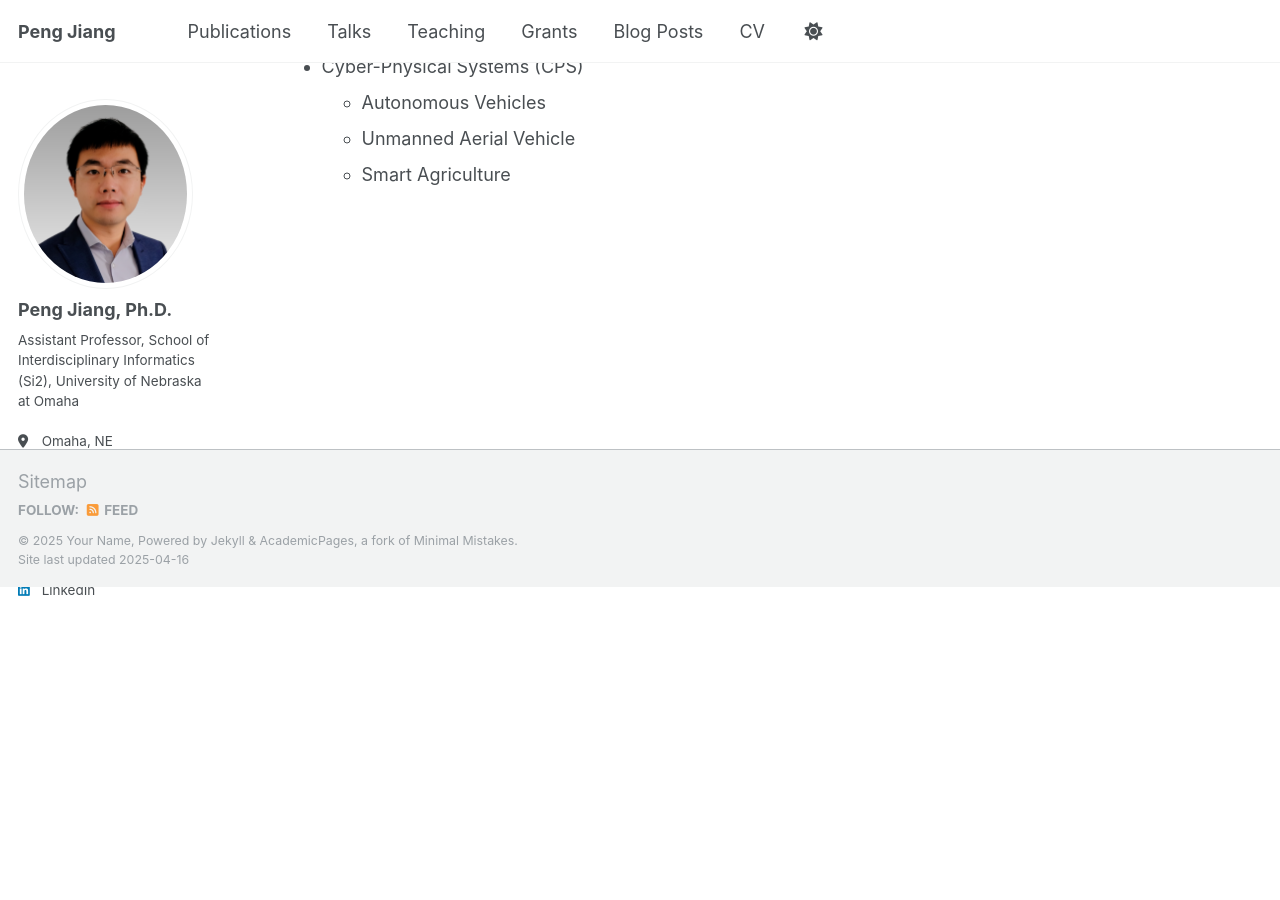
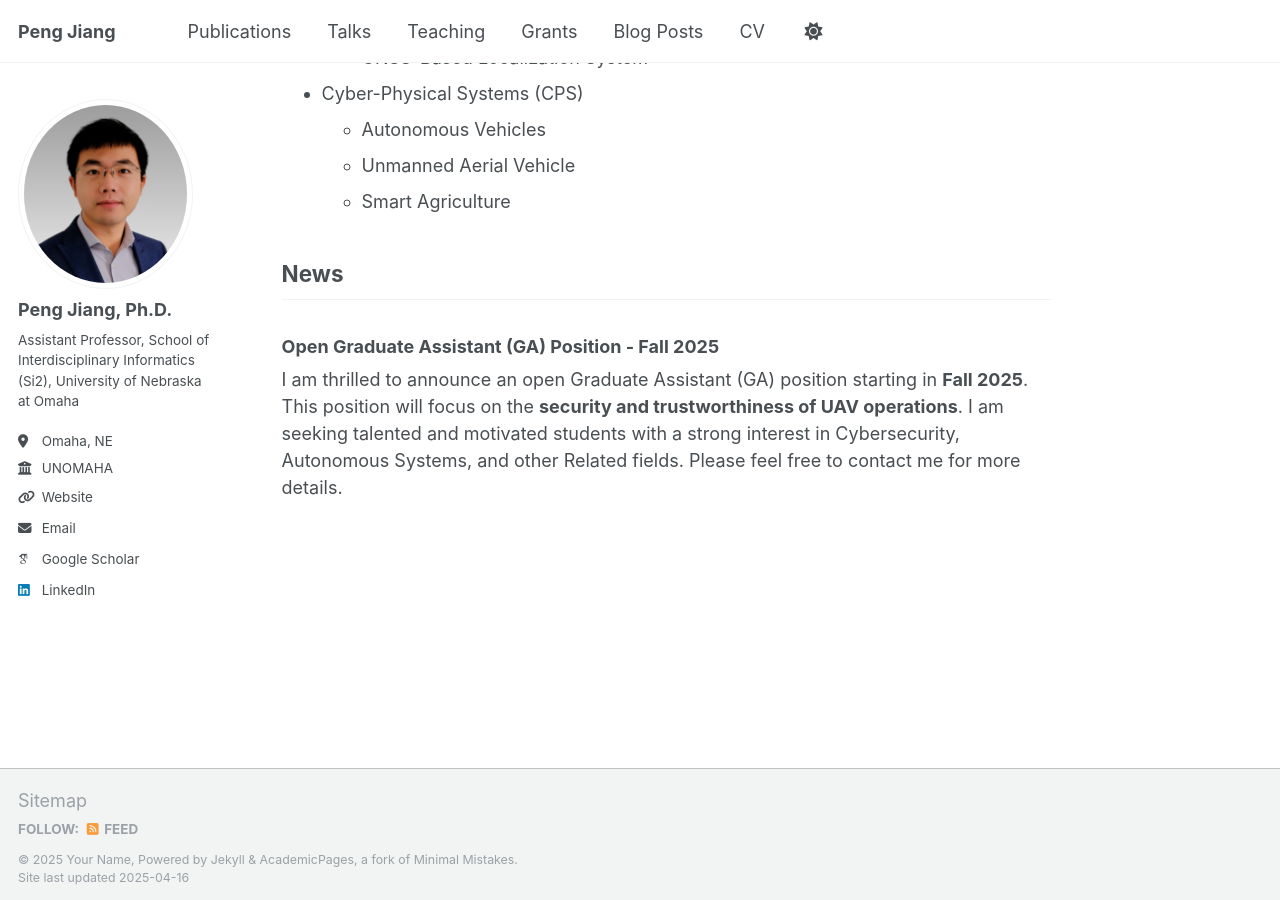
Before and after one commit to PJiang93/pjiang93.github.io, a Jekyll site: the page built from _pages/about.md, in a window 1280 px wide and 900 px high, scrolled down 523 px. Built offline with Jekyll 4.4.1, drawn with Linux system fonts in a browser that asks for light colours; some web fonts are replaced; before the commit the page ends 1110 px from its top, so only the background shows below that.

Commit message:
Update about.md
add news about GA

```diff
--- a/_pages/about.md
+++ b/_pages/about.md
@@ -11,8 +11,7 @@ I am an Assistant Professor of Cybersecurity at the School of Interdisciplinary
 
 
 
-My Research Interest
-======
+## My Research Interest
 - Cybersecurity & Artificial Intelligence (AI)
 - Wireless Communication
   - 5G/NextG Technology
@@ -21,6 +20,14 @@ My Research Interest
   - Autonomous Vehicles
   - Unmanned Aerial Vehicle
   - Smart Agriculture
+
+
+
+## News
+### Open Graduate Assistant (GA) Position - Fall 2025
+
+I am thrilled to announce an open Graduate Assistant (GA) position starting in **Fall 2025**. This position will focus on the **security and trustworthiness of UAV operations**.
+I am seeking talented and motivated students with a strong interest in Cybersecurity, Autonomous Systems, and other Related fields. Please feel free to contact me for more details.
 
 <!-- Google tag (gtag.js) -->
 <script async src="https://www.googletagmanager.com/gtag/js?id=G-P5LS8FJ1QJ"></script>
```
